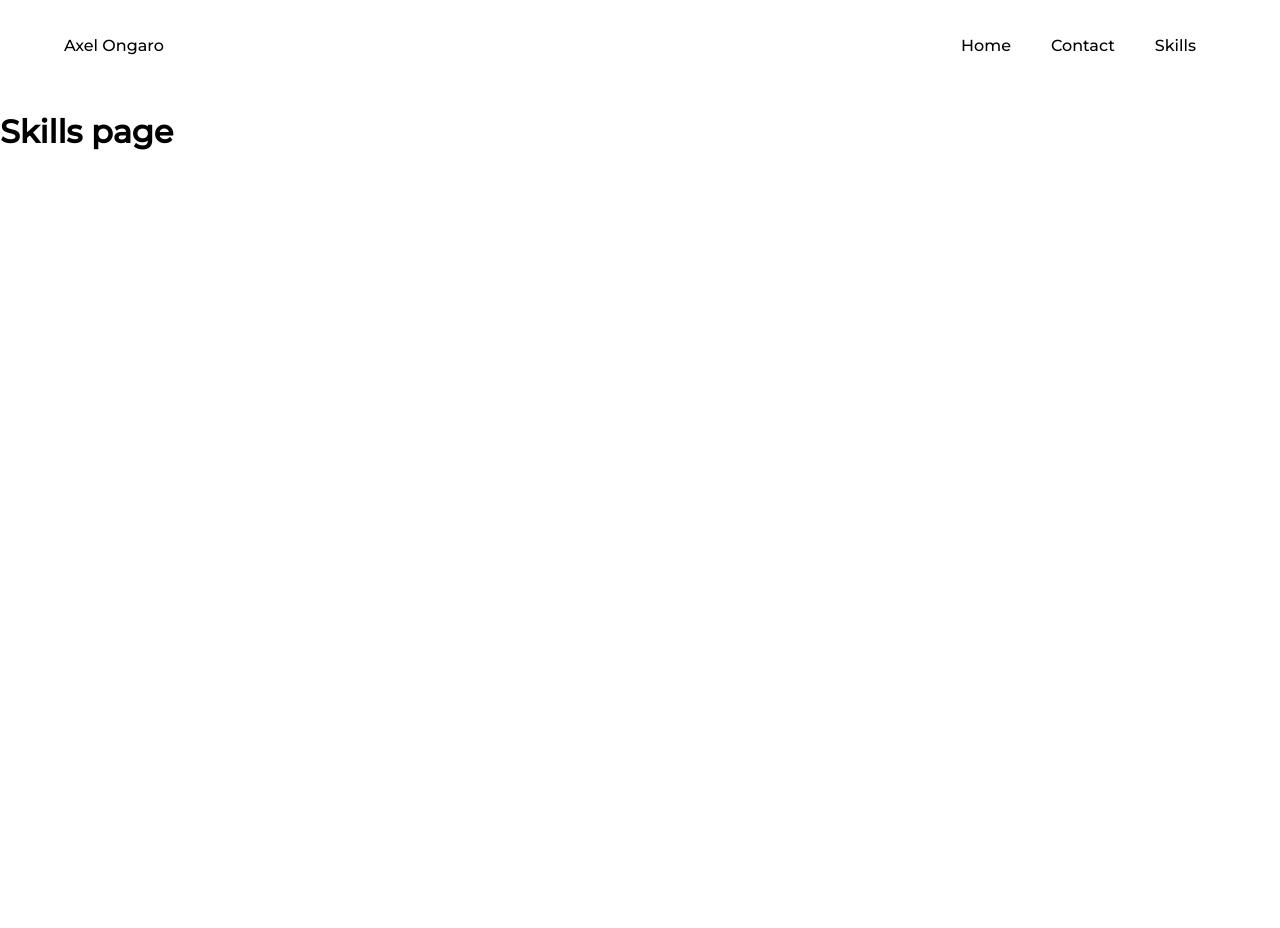
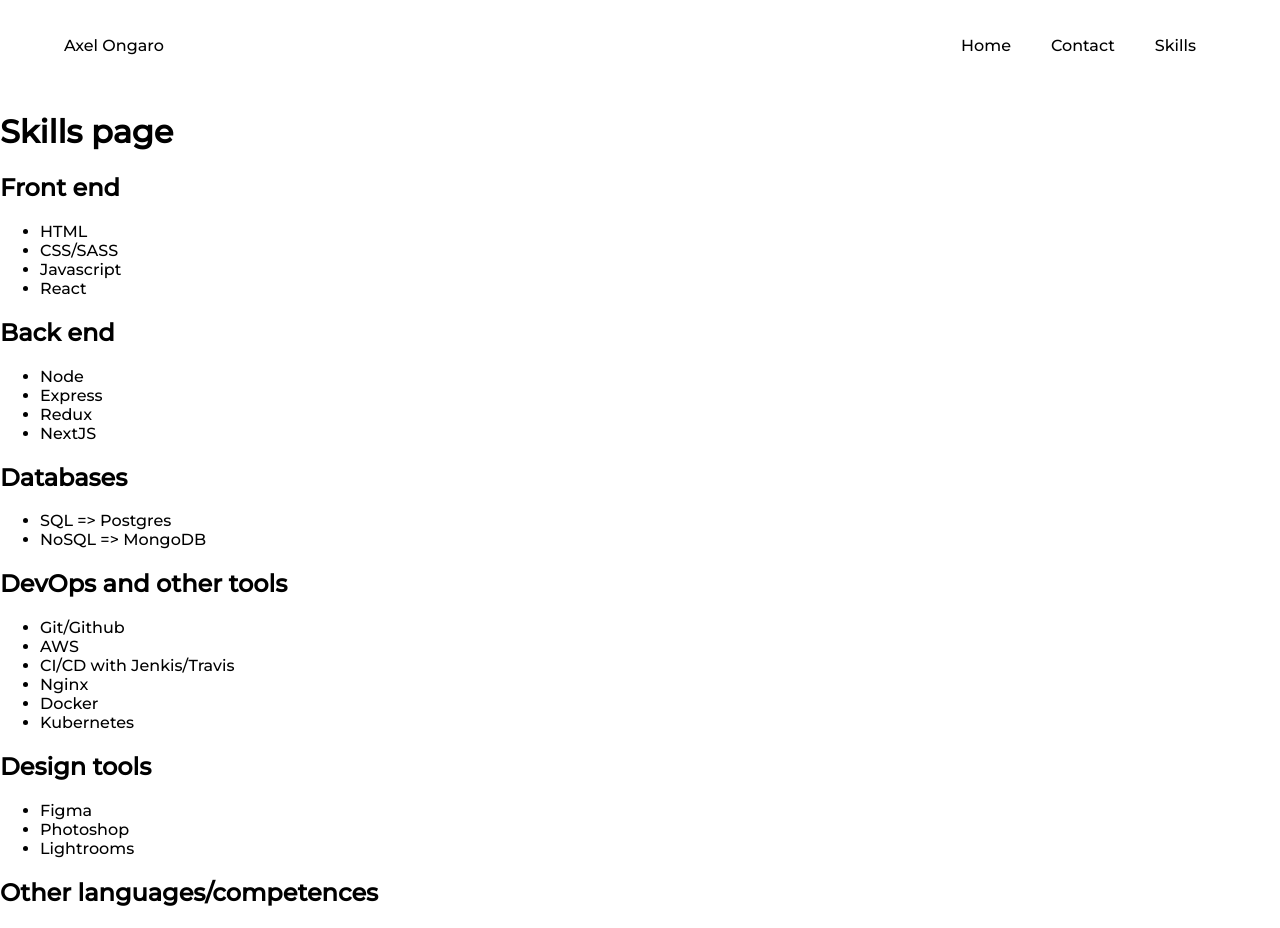
Before and after one commit to axelOngaro/portfolio-next, a Next.js app: page /skills in a window 1280 px wide. Shown: the top 928 px of the page. Before the commit the page ends 800 px from the top, so only its background shows below. Built offline with nearby package versions, Linux system fonts and the light colour scheme.

Commit message:
Modified button and navbar, Added Skills list

```diff
--- a/components/Button.jsx
+++ b/components/Button.jsx
@@ -1,5 +1,5 @@
 import React from "react";
-import styles from "./Button.module.css";
+import styles from "../styles/Button.module.css";
 
 export default function Button(props) {
   const { name, link } = props;
--- a/components/Navbar.jsx
+++ b/components/Navbar.jsx
@@ -1,5 +1,5 @@
 import React from "react";
-import styles from "./Navbar.module.css";
+import styles from "../styles/Navbar.module.css";
 export default function Navbar() {
   return (
     <div className={styles.nav}>
--- a/pages/skills.jsx
+++ b/pages/skills.jsx
@@ -6,6 +6,45 @@
     <div>
       <Navbar />
       <h1>Skills page</h1>
+      <h2>Front end</h2>
+      <ul>
+        <li>HTML</li>
+        <li>CSS/SASS</li>
+        <li>Javascript</li>
+        <li>React</li>
+      </ul>
+      <h2>Back end</h2>
+      <ul>
+        <li>Node</li>
+        <li>Express</li>
+        <li>Redux</li>
+        <li>NextJS</li>
+      </ul>
+      <h2>Databases</h2>
+      <ul>
+        <li>SQL => Postgres</li>
+        <li>NoSQL => MongoDB</li>
+      </ul>
+      <h2>DevOps and other tools</h2>
+      <ul>
+        <li>Git/Github</li>
+        <li>AWS</li>
+        <li>CI/CD with Jenkis/Travis</li>
+        <li>Nginx</li>
+        <li>Docker</li>
+        <li>Kubernetes</li>
+      </ul>
+      <h2>Design tools</h2>
+      <ul>
+        <li>Figma</li>
+        <li>Photoshop</li>
+        <li>Lightrooms</li>
+      </ul>
+      <h2>Other languages/competences</h2>
+      <ul>
+        <li>python</li>
+        <li>C</li>
+      </ul>
     </div>
   );
 }
--- /dev/null
+++ b/styles/MainContent.module.css
@@ -0,0 +1,3 @@
+.content {
+  margin: 0 auto;
+}
```
Also changed, not shown: components/MainContent.jsx (added, +17 -0 lines), pages/index.js (+4 -11 lines), styles/Button.module.css (renamed from components/Button.module.css), styles/Navbar.module.css (renamed from components/Navbar.module.css).
